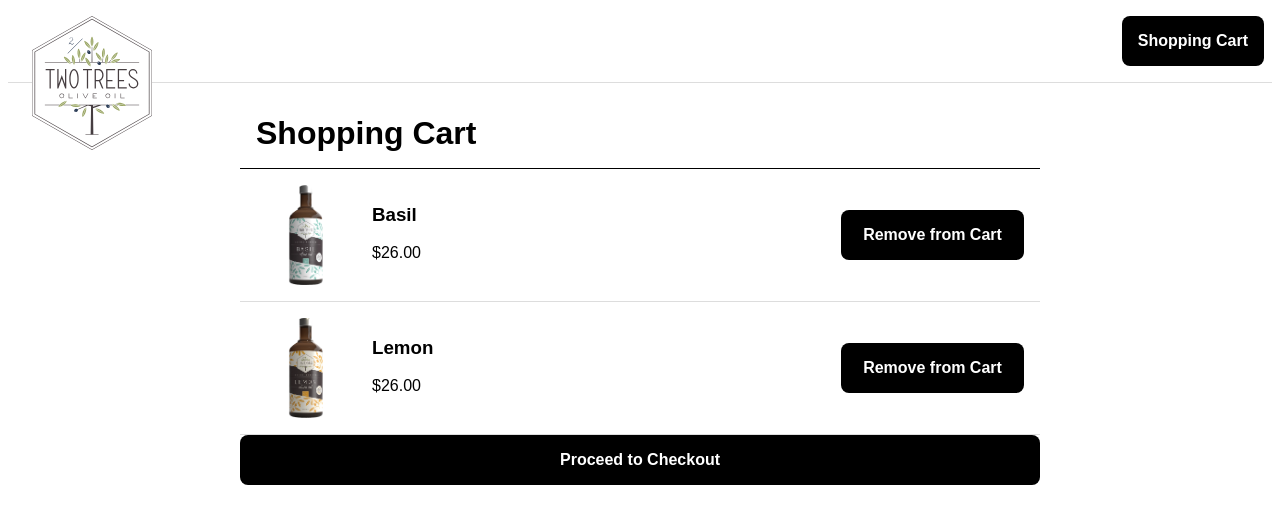
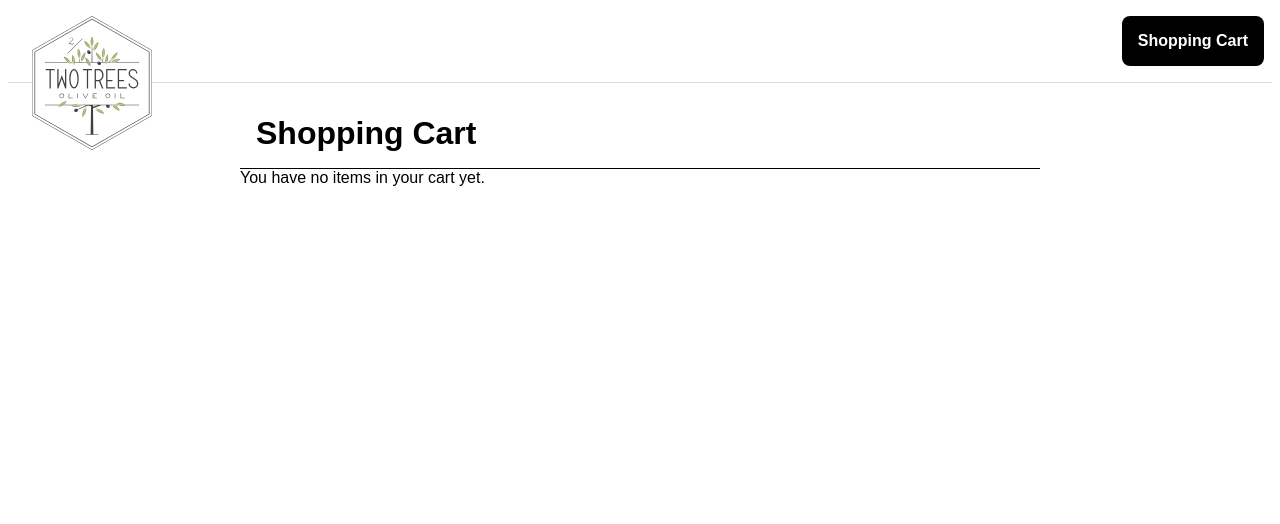
Before and after one commit to saJeremyQin/ECommerce-frontend, a Vue app: page /cart in a window 1280 px wide. Shown: the top 524 px of the page. Built offline with nearby package versions, Linux system fonts and the light colour scheme.

Commit message:
add ShoppingCartList, work well

```diff
--- /dev/null
+++ b/src/components/ShoppingCartList.vue
@@ -0,0 +1,31 @@
+<template>
+    <div v-if="cartItems.length > 0">
+        <div
+            class="product-container"
+            v-for="product in props.cartItems"
+            :key="product.id"
+        >
+            <img class="product-image" :src="product.imageName" />
+            <div class="details-wrap">
+                <h3>{{ product.name }}</h3>
+                <p>{{ product.price }}</p>
+            </div>
+            <button class="remove-button">Remove from Cart</button>
+        </div>
+        <button class="checkout-button">Proceed to Checkout</button>
+    </div>
+    <div v-else>
+        You have no items in your cart yet.
+    </div>
+</template>
+
+<script setup>
+import { defineProps } from 'vue';
+// defineProps(['cartItems']);
+const props = defineProps({
+    cartItems: {
+        type: Array,
+        required: true
+    }
+})
+</script>
--- a/src/pages/ShoppingCartPage.vue
+++ b/src/pages/ShoppingCartPage.vue
@@ -1,25 +1,10 @@
 <template>
     <h1>Shopping Cart</h1>
-    <div v-if="cartItems.length > 0">
-        <div
-            class="product-container"
-            v-for="product in cartItems"
-            :key="product.id"
-        >
-            <img class="product-image" :src="product.imageName" />
-            <div class="details-wrap">
-                <h3>{{ product.name }}</h3>
-                <p>{{ product.price }}</p>
-            </div>
-            <button class="remove-button">Remove from Cart</button>
-        </div>
-        <button class="checkout-button">Proceed to Checkout</button>
-    </div>
-    <div v-else>
-        You have no items in your cart yet.
-    </div>
+    <ShoppingCartList :cartItems="cartItems"/>
 </template>
 
 <script setup>
-import { cartItems } from '@/temp-data';
+import ShoppingCartList from '@/components/ShoppingCartList.vue';
+// import { cartItems } from '@/temp-data';
+const cartItems = [];
 </script>
```
